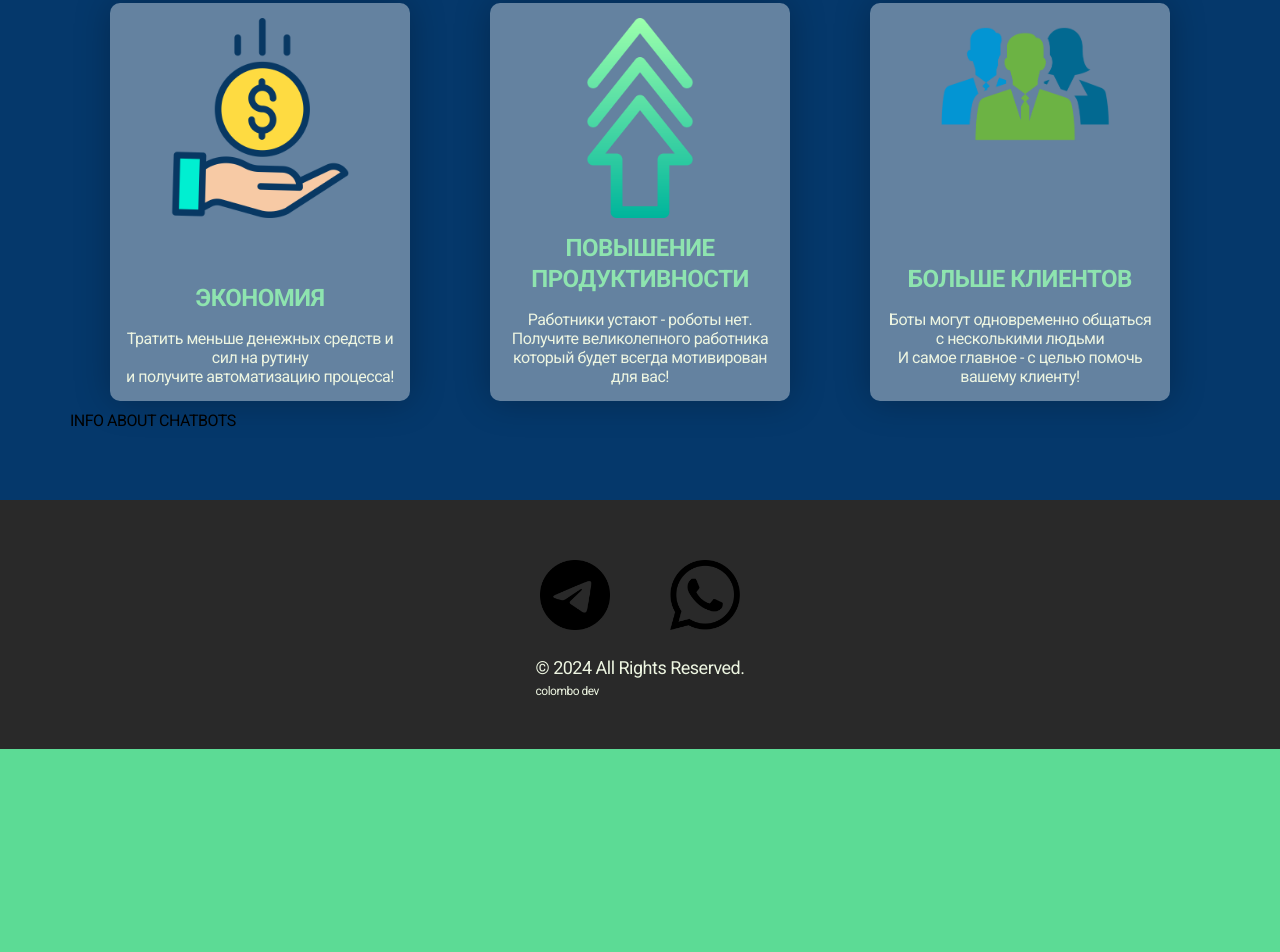
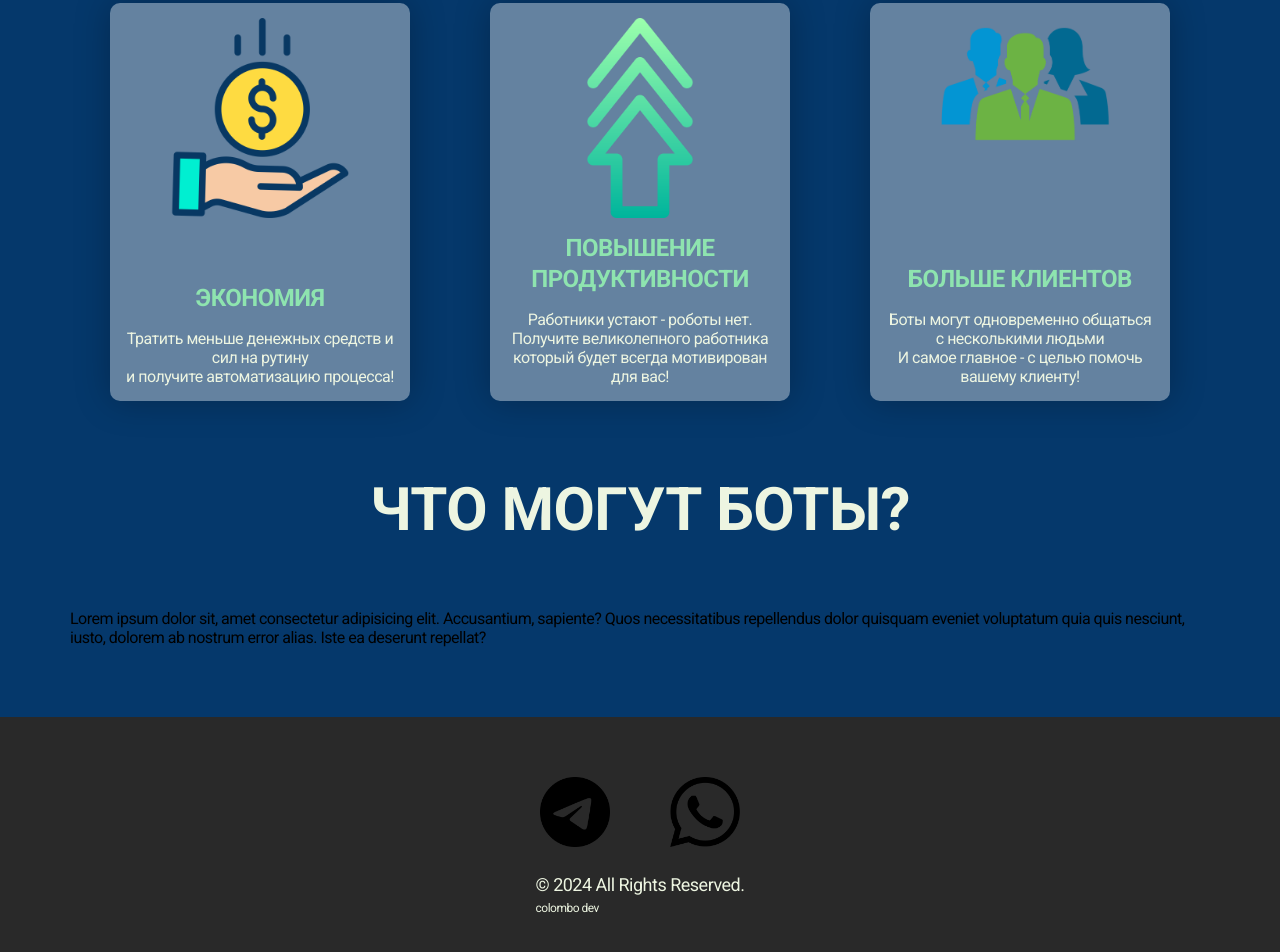
Before and after one commit to COLOMBO72/AKTIV, a plain HTML site: page index.html in a window 1280 px wide. Shown: the part 978-1930 px from the top of the page. Before the commit the page ends 1727 px from the top, so only its background shows below. Drawn offline with Linux system fonts and the light colour scheme.

Commit message:
Created footer and start main info about bots

```diff
--- a/index.html
+++ b/index.html
@@ -77,7 +77,12 @@
       </ul>
     </div>
     <div class="container">
-      INFO ABOUT CHATBOTS
+      <h2 class="title-2">ЧТО МОГУТ БОТЫ?</h2>
+      <ul class="infobots__wrapper">
+        <li class="infobots">
+          <p>Lorem ipsum dolor sit, amet consectetur adipisicing elit. Accusantium, sapiente? Quos necessitatibus repellendus dolor quisquam eveniet voluptatum quia quis nesciunt, iusto, dolorem ab nostrum error alias. Iste ea deserunt repellat?</p>
+        </li>
+      </ul>
     </div>
   </main>
   <footer class="footer">
--- a/main.css
+++ b/main.css
@@ -176,6 +176,15 @@ body {
   text-align: center;
 }
 
+.title-2 {
+  margin-bottom: 60px;
+  margin-top: 60px;
+  font-size: 60px;
+  font-weight: 700;
+  line-height: 1.3;
+  color: var(--header-text);
+  text-align: center;
+}
 /* SECTION 1 - CARDS */
 
 .cards {
```
